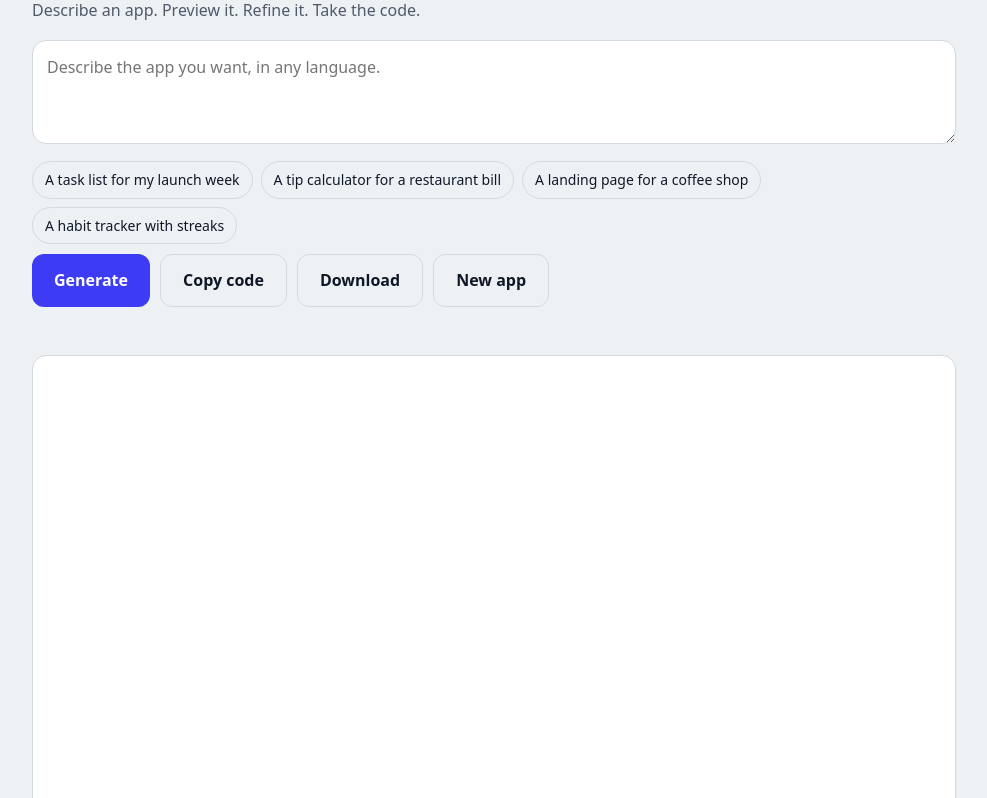
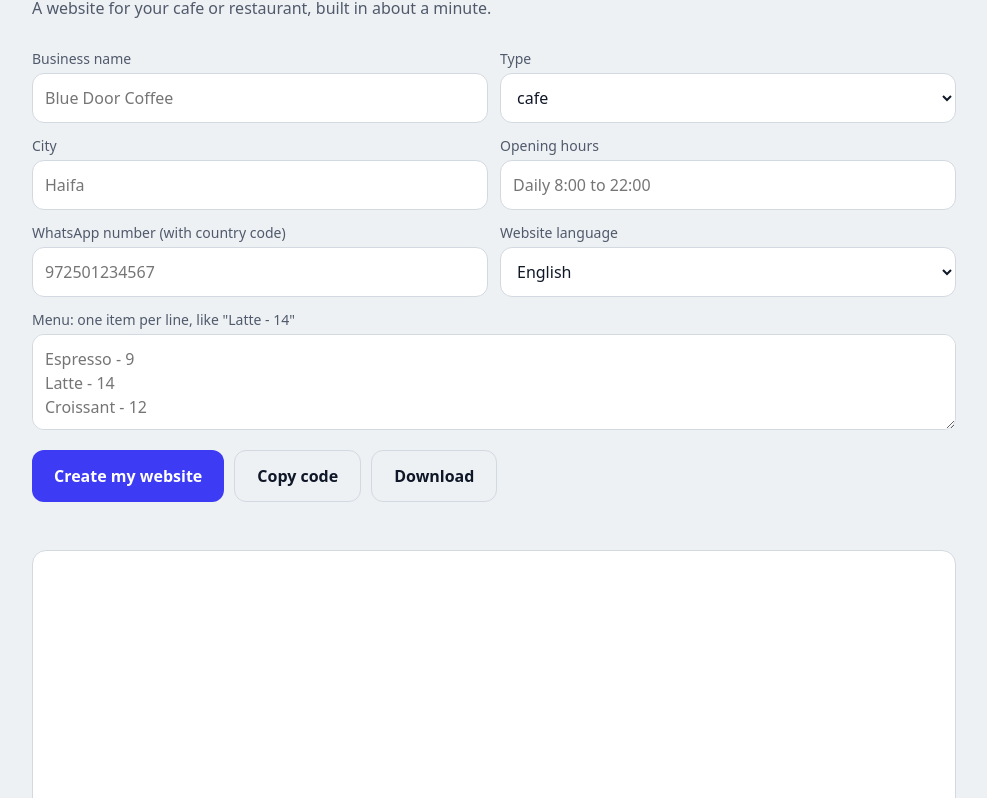
Before and after one commit to katiayt98-ops/warshati-server, a website: page index.html in a window 1280 px wide. Shown: the part 77-875 px from the top of the page, without its empty margins (146-1133 px from the left). Drawn offline with Linux system fonts and the light colour scheme.

Commit message:
Update index.html

```diff
--- a/index.html
+++ b/index.html
@@ -1,47 +1,43 @@
 <!doctype html><html lang="en"><head><meta charset="utf-8">
-<meta name="viewport" content="width=device-width,initial-scale=1,viewport-fit=cover"><title>Forge</title>
+<meta name="viewport" content="width=device-width,initial-scale=1,viewport-fit=cover"><title>Ayo</title>
 <style>
 :root{--bg:#eef1f4;--ink:#101828;--mute:#505a6b;--rule:#d3d9e1;--acc:#3d3bf3;--panel:#fff}
 @media (prefers-color-scheme:dark){:root{--bg:#0d1322;--ink:#e9edf6;--mute:#9aa5ba;--rule:#222c44;--acc:#8c8bff;--panel:#141c31}}
-*{box-sizing:border-box}body{margin:0;background:var(--bg);color:var(--ink);font:16px/1.55 system-ui,-apple-system,"Segoe UI",sans-serif}
-.w{max-width:960px;margin:0 auto;padding:20px 18px 40px}
-h1{font-size:30px;margin:6px 0 2px;letter-spacing:-.02em}.sub{color:var(--mute);margin:0 0 18px}
-textarea{width:100%;min-height:104px;padding:14px;border-radius:14px;border:1px solid var(--rule);background:var(--panel);color:var(--ink);font:inherit;resize:vertical}
-textarea:focus,button:focus-visible{outline:3px solid var(--acc);outline-offset:2px}
-.chips{display:flex;flex-wrap:wrap;gap:8px;margin:10px 0}
-.chip{border:1px solid var(--rule);background:transparent;color:var(--ink);padding:7px 12px;border-radius:99px;font:inherit;font-size:14px;cursor:pointer}
-.row{display:flex;flex-wrap:wrap;gap:10px;margin-top:10px}
+*{box-sizing:border-box}body{margin:0;background:var(--bg);color:var(--ink);font:16px/1.5 system-ui,-apple-system,"Segoe UI",sans-serif}
+.w{max-width:960px;margin:0 auto;padding:20px 18px 40px}h1{font-size:30px;margin:6px 0 2px}.sub{color:var(--mute);margin:0 0 16px}
+label{display:block;font-size:14px;color:var(--mute);margin:12px 0 4px}
+input,select,textarea{width:100%;padding:12px;border-radius:12px;border:1px solid var(--rule);background:var(--panel);color:var(--ink);font:inherit}
+textarea{min-height:96px}.g{display:grid;gap:0 12px}@media(min-width:700px){.g{grid-template-columns:1fr 1fr}}
+.row{display:flex;flex-wrap:wrap;gap:10px;margin-top:14px}
 .btn{border:0;border-radius:12px;padding:13px 22px;font:inherit;font-weight:600;cursor:pointer;background:var(--acc);color:#fff}
-.ghost{background:transparent;color:var(--ink);border:1px solid var(--rule)}
-button:disabled{opacity:.5;cursor:wait}
-#st{min-height:24px;margin-top:12px;color:var(--mute);font-size:15px}
-iframe{width:100%;height:68vh;border:1px solid var(--rule);border-radius:14px;background:#fff;margin-top:12px}
+.ghost{background:transparent;color:var(--ink);border:1px solid var(--rule)}button:disabled{opacity:.5;cursor:wait}
+#st{min-height:24px;margin-top:12px;color:var(--mute)}iframe{width:100%;height:70vh;border:1px solid var(--rule);border-radius:14px;background:#fff;margin-top:12px}
+#chg{display:none}
 </style></head><body><div class="w">
-<h1>Forge</h1><p class="sub">Describe an app. Preview it. Refine it. Take the code.</p>
-<textarea id="p" placeholder="Describe the app you want, in any language."></textarea>
-<div class="chips" id="chips"></div>
-<div class="row"><button class="btn" id="go">Generate</button>
-<button class="btn ghost" id="cp">Copy code</button><button class="btn ghost" id="dl">Download</button><button class="btn ghost" id="rs">New app</button></div>
+<h1>Ayo</h1><p class="sub">A website for your cafe or restaurant, built in about a minute.</p>
+<div class="g">
+<div><label>Business name</label><input id="n" placeholder="Blue Door Coffee"></div>
+<div><label>Type</label><select id="t"><option>cafe</option><option>restaurant</option><option>bakery</option></select></div>
+<div><label>City</label><input id="c" placeholder="Haifa"></div>
+<div><label>Opening hours</label><input id="h" placeholder="Daily 8:00 to 22:00"></div>
+<div><label>WhatsApp number (with country code)</label><input id="w" inputmode="tel" placeholder="972501234567"></div>
+<div><label>Website language</label><select id="l"><option>English</option><option>Arabic</option><option>Hebrew</option></select></div>
+</div>
+<label>Menu: one item per line, like "Latte - 14"</label><textarea id="m" placeholder="Espresso - 9&#10;Latte - 14&#10;Croissant - 12"></textarea>
+<div class="row"><button class="btn" id="go">Create my website</button><button class="btn ghost" id="cp">Copy code</button><button class="btn ghost" id="dl">Download</button></div>
+<div id="chg"><label>Want a change? Describe it</label><input id="r" placeholder="Make the colors warmer"><div class="row"><button class="btn ghost" id="ap">Apply change</button></div></div>
 <div id="st" role="status"></div><iframe id="f" title="Preview" sandbox="allow-scripts"></iframe></div>
 <script>
-var cur="",busy=false;
-var $=function(i){return document.getElementById(i)};
-var ex=["A task list for my launch week","A tip calculator for a restaurant bill","A landing page for a coffee shop","A habit tracker with streaks"];
-ex.forEach(function(t){var b=document.createElement("button");b.className="chip";b.textContent=t;b.onclick=function(){$("p").value=t;$("p").focus()};$("chips").appendChild(b)});
+var cur="",busy=false,$=function(i){return document.getElementById(i)};
 function say(m){$("st").textContent=m}
-async function go(){
-  var p=$("p").value.trim();if(!p||busy)return;busy=true;$("go").disabled=true;
-  say(cur?"Applying your change...":"Building your app. This usually takes 10 to 30 seconds.");
-  try{
-    var r=await fetch("/api/generate",{method:"POST",headers:{"Content-Type":"application/json"},body:JSON.stringify({prompt:p,previousHtml:cur})});
-    var d=await r.json();if(!r.ok)throw new Error(d.error||"Something went wrong.");
-    cur=d.html;$("f").srcdoc=cur;$("p").value="";$("p").placeholder="Ask for a change, for example: make the buttons larger.";
-    say("Done. Ask for a change, or copy or download the code.");
-  }catch(e){say("Error: "+e.message)}
-  busy=false;$("go").disabled=false;
-}
-$("go").onclick=go;
-$("cp").onclick=function(){if(!cur)return say("Nothing to copy yet.");navigator.clipboard.writeText(cur).then(function(){say("Code copied.")},function(){say("Copy failed. Use Download instead.")})};
-$("dl").onclick=function(){if(!cur)return say("Nothing to download yet.");var a=document.createElement("a");a.href=URL.createObjectURL(new Blob([cur],{type:"text/html"}));a.download="app.html";a.click();say("Downloaded app.html.")};
-$("rs").onclick=function(){cur="";$("f").srcdoc="";$("p").value="";$("p").placeholder="Describe the app you want, in any language.";say("Ready for a new app.")};
+function brief(){var v=function(i){return $(i).value.trim()};
+ return "Create a polished one-page website for a "+$("t").value+" called '"+v("n")+"' in "+v("c")+". Opening hours: "+v("h")+". Menu (item - price):\n"+v("m")+"\nWrite all text in "+$("l").value+". Sections: hero with the name and a short tagline, menu with prices, opening hours, location, and a prominent WhatsApp button linking to https://wa.me/"+v("w").replace(/\D/g,"")+". Use a warm, appetizing palette, CSS-only decorative shapes, no external images, mobile-first."}
+async function run(p){if(busy)return;busy=true;$("go").disabled=true;$("ap").disabled=true;say("Building. This usually takes 10 to 30 seconds.");
+ try{var r=await fetch("/api/generate",{method:"POST",headers:{"Content-Type":"application/json"},body:JSON.stringify({prompt:p,previousHtml:cur})});
+ var d=await r.json();if(!r.ok)throw new Error(d.error||"Something went wrong.");cur=d.html;$("f").srcdoc=cur;$("chg").style.display="block";say("Done. You can ask for a change below, or copy or download the code.")}
+ catch(e){say("Error: "+e.message)}busy=false;$("go").disabled=false;$("ap").disabled=false}
+$("go").onclick=function(){if(!$("n").value.trim())return say("Please enter the business name.");cur="";run(brief())};
+$("ap").onclick=function(){var x=$("r").value.trim();if(x&&cur){run(x);$("r").value=""}};
+$("cp").onclick=function(){if(!cur)return say("Nothing to copy yet.");navigator.clipboard.writeText(cur).then(function(){say("Code copied.")},function(){say("Copy failed. Use Download.")})};
+$("dl").onclick=function(){if(!cur)return say("Nothing to download yet.");var a=document.createElement("a");a.href=URL.createObjectURL(new Blob([cur],{type:"text/html"}));a.download="website.html";a.click()};
 </script></body></html>
```
